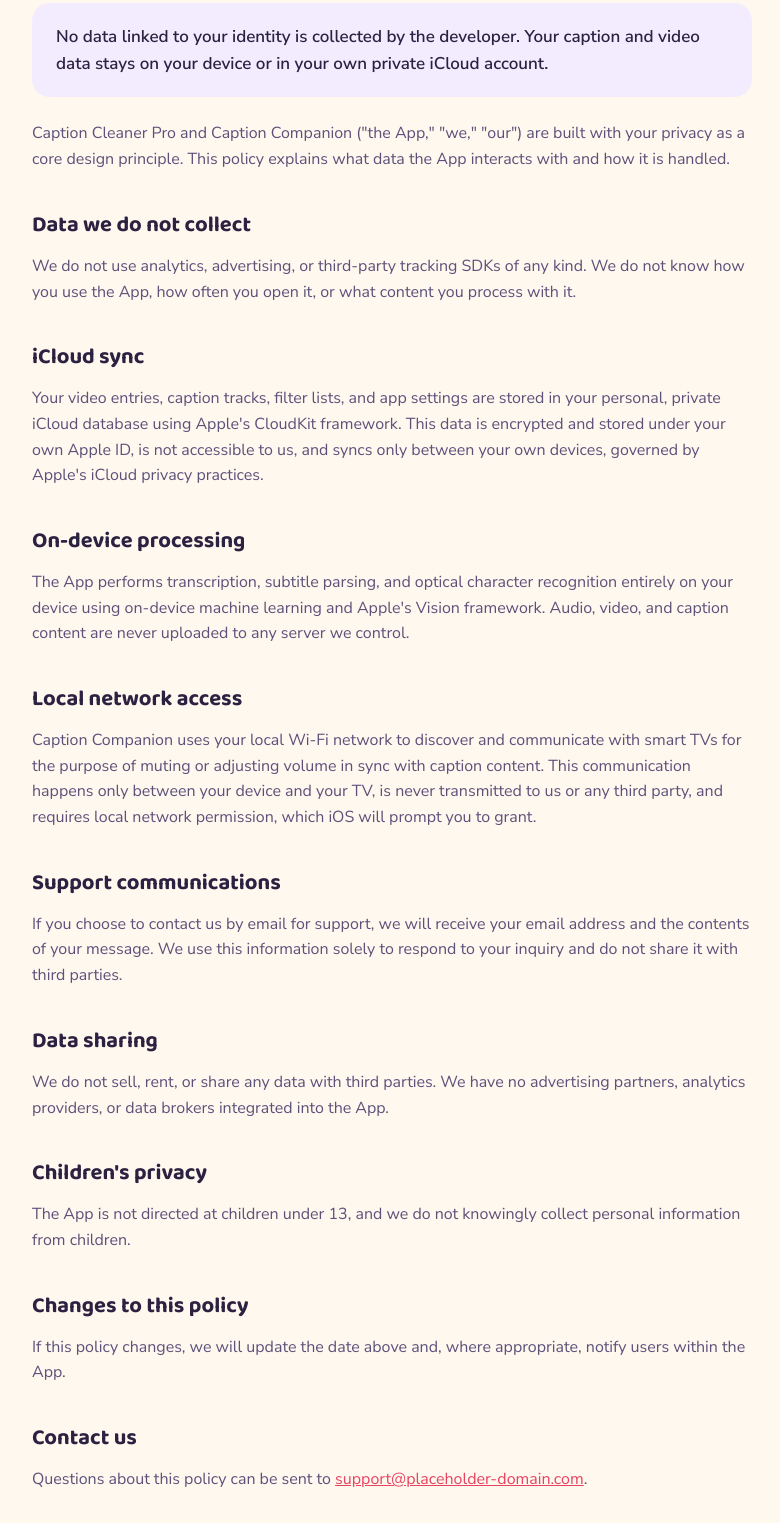
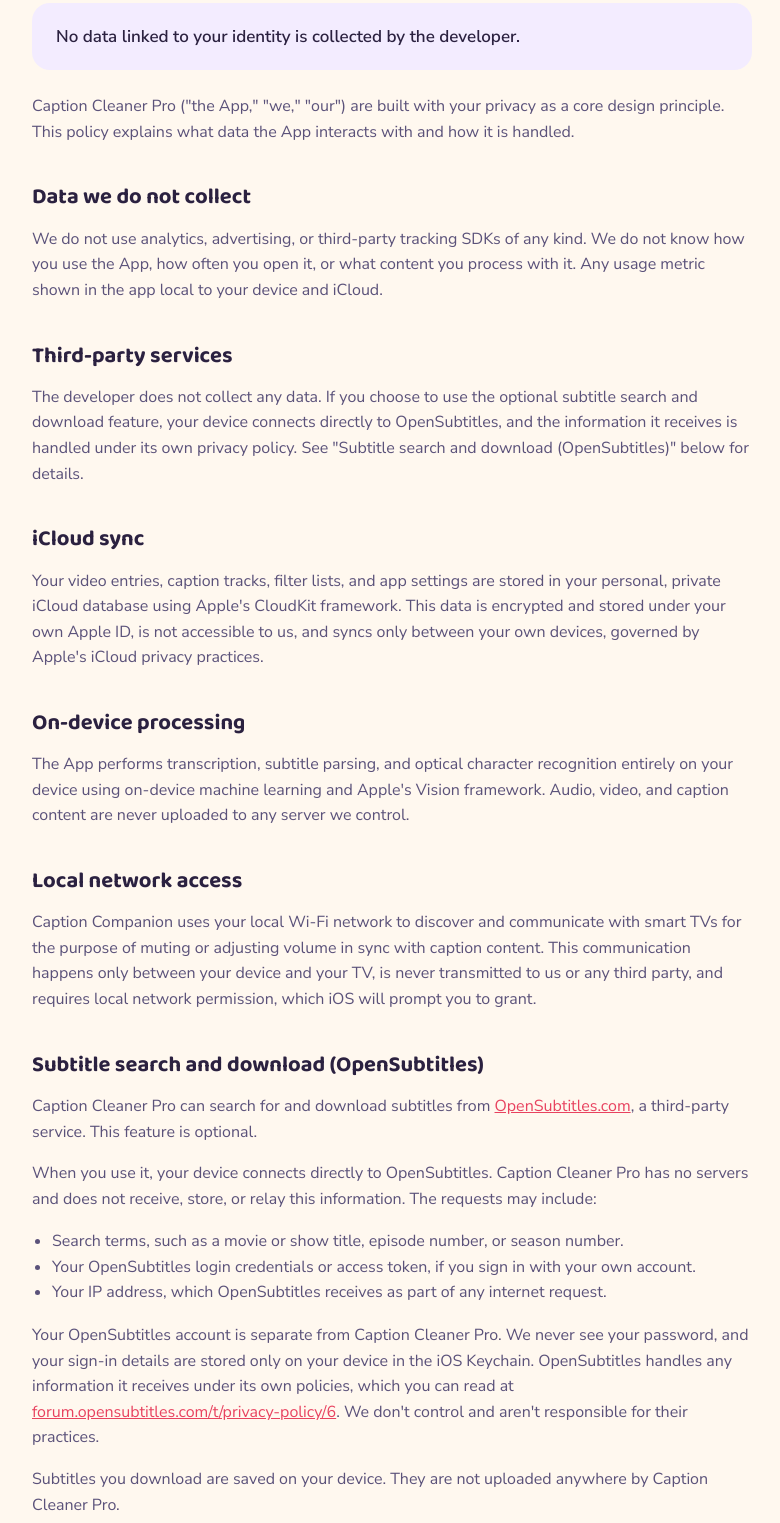
Before and after one commit to Mike-Camp-23/Caption-Cleaner-Pro-Site, a plain HTML site: page privacy-policy.html in a window 1280 px wide. Shown: the part 217-1740 px from the top of the page, without its empty margins (112-892 px from the left). Drawn offline with Linux system fonts and the light colour scheme.

Commit message:
Updated privacy policy and index page to reflect new terms and conditions.

```diff
--- a/privacy-policy.html
+++ b/privacy-policy.html
@@ -19,14 +19,17 @@
 
   <article class="policy">
     <h1>Privacy Policy</h1>
-    <span class="updated">Last updated: September 11, 2026</span>
+    <span class="updated">Last updated: November 19, 2026</span>
 
-    <div class="callout">No data linked to your identity is collected by the developer. Your caption and video data stays on your device or in your own private iCloud account.</div>
+    <div class="callout">No data linked to your identity is collected by the developer.</div>
 
-    <p>Caption Cleaner Pro and Caption Companion ("the App," "we," "our") are built with your privacy as a core design principle. This policy explains what data the App interacts with and how it is handled.</p>
+    <p>Caption Cleaner Pro ("the App," "we," "our") are built with your privacy as a core design principle. This policy explains what data the App interacts with and how it is handled.</p>
 
     <h2>Data we do not collect</h2>
-    <p>We do not use analytics, advertising, or third-party tracking SDKs of any kind. We do not know how you use the App, how often you open it, or what content you process with it.</p>
+    <p>We do not use analytics, advertising, or third-party tracking SDKs of any kind. We do not know how you use the App, how often you open it, or what content you process with it. Any usage metric shown in the app local to your device and iCloud.</p>
+
+    <h2>Third-party services</h2>
+    <p>The developer does not collect any data. If you choose to use the optional subtitle search and download feature, your device connects directly to OpenSubtitles, and the information it receives is handled under its own privacy policy. See "Subtitle search and download (OpenSubtitles)" below for details.</p>
 
     <h2>iCloud sync</h2>
     <p>Your video entries, caption tracks, filter lists, and app settings are stored in your personal, private iCloud database using Apple's CloudKit framework. This data is encrypted and stored under your own Apple ID, is not accessible to us, and syncs only between your own devices, governed by Apple's iCloud privacy practices.</p>
@@ -37,6 +40,16 @@
     <h2>Local network access</h2>
     <p>Caption Companion uses your local Wi-Fi network to discover and communicate with smart TVs for the purpose of muting or adjusting volume in sync with caption content. This communication happens only between your device and your TV, is never transmitted to us or any third party, and requires local network permission, which iOS will prompt you to grant.</p>
 
+        <h2>Subtitle search and download (OpenSubtitles)</h2>
+    <p>Caption Cleaner Pro can search for and download subtitles from <a href="https://www.opensubtitles.com">OpenSubtitles.com</a>, a third-party service. This feature is optional.</p>
+    <p>When you use it, your device connects directly to OpenSubtitles. Caption Cleaner Pro has no servers and does not receive, store, or relay this information. The requests may include:</p>
+    <ul>
+      <li>Search terms, such as a movie or show title, episode number, or season number.</li>
+      <li>Your OpenSubtitles login credentials or access token, if you sign in with your own account.</li>
+      <li>Your IP address, which OpenSubtitles receives as part of any internet request.</li>
+    </ul>
+    <p>Your OpenSubtitles account is separate from Caption Cleaner Pro. We never see your password, and your sign-in details are stored only on your device in the iOS Keychain. OpenSubtitles handles any information it receives under its own policies, which you can read at <a href="https://forum.opensubtitles.com/t/privacy-policy/6">forum.opensubtitles.com/t/privacy-policy/6</a>. We don't control and aren't responsible for their practices.</p>
+    <p>Subtitles you download are saved on your device. They are not uploaded anywhere by Caption Cleaner Pro.</p>
     <h2>Support communications</h2>
     <p>If you choose to contact us by email for support, we will receive your email address and the contents of your message. We use this information solely to respond to your inquiry and do not share it with third parties.</p>
 
@@ -50,14 +63,14 @@
     <p>If this policy changes, we will update the date above and, where appropriate, notify users within the App.</p>
 
     <h2>Contact us</h2>
-    <p>Questions about this policy can be sent to <a href="mailto:support@placeholder-domain.com">support@placeholder-domain.com</a>.</p>
+    <p>If you have questions about this policy, <a href="mailto:caption-cleaner-pro-app@gmail.com?subject=Privacy Policy">feel free to send me an email</a>.</p>
   </article>
 
   <footer class="footer">
     <div class="footer-brand">© 2026 Caption Cleaner Pro</div>
     <div class="footer-links">
       <a href="index.html">Home</a>
-      <a href="mailto:support@placeholder-domain.com">Contact</a>
+      <a href="mailto:caption-cleaner-pro-app@gmail.com">Contact</a>
     </div>
   </footer>
 </div>
```
Also changed, not shown: index.html (+2 -2 lines).
